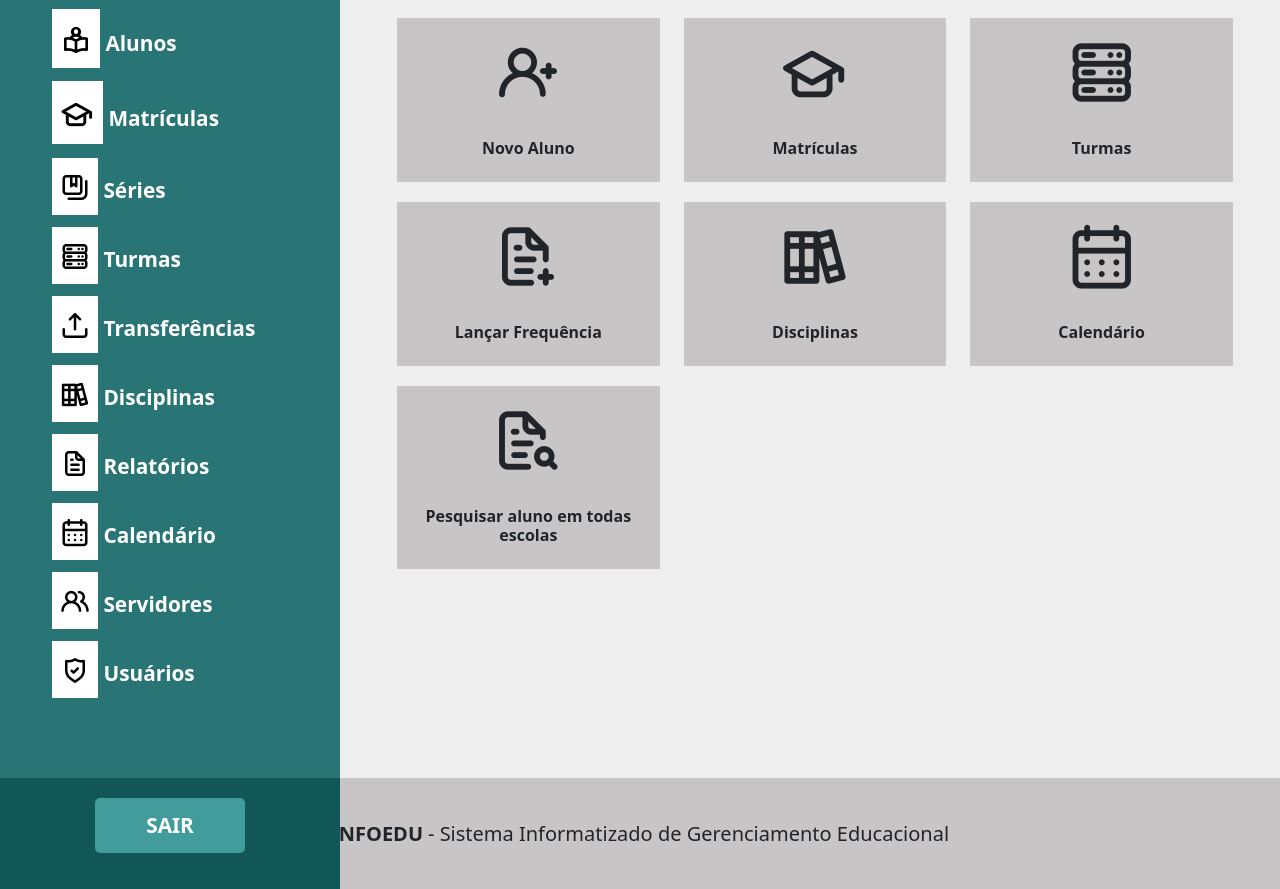
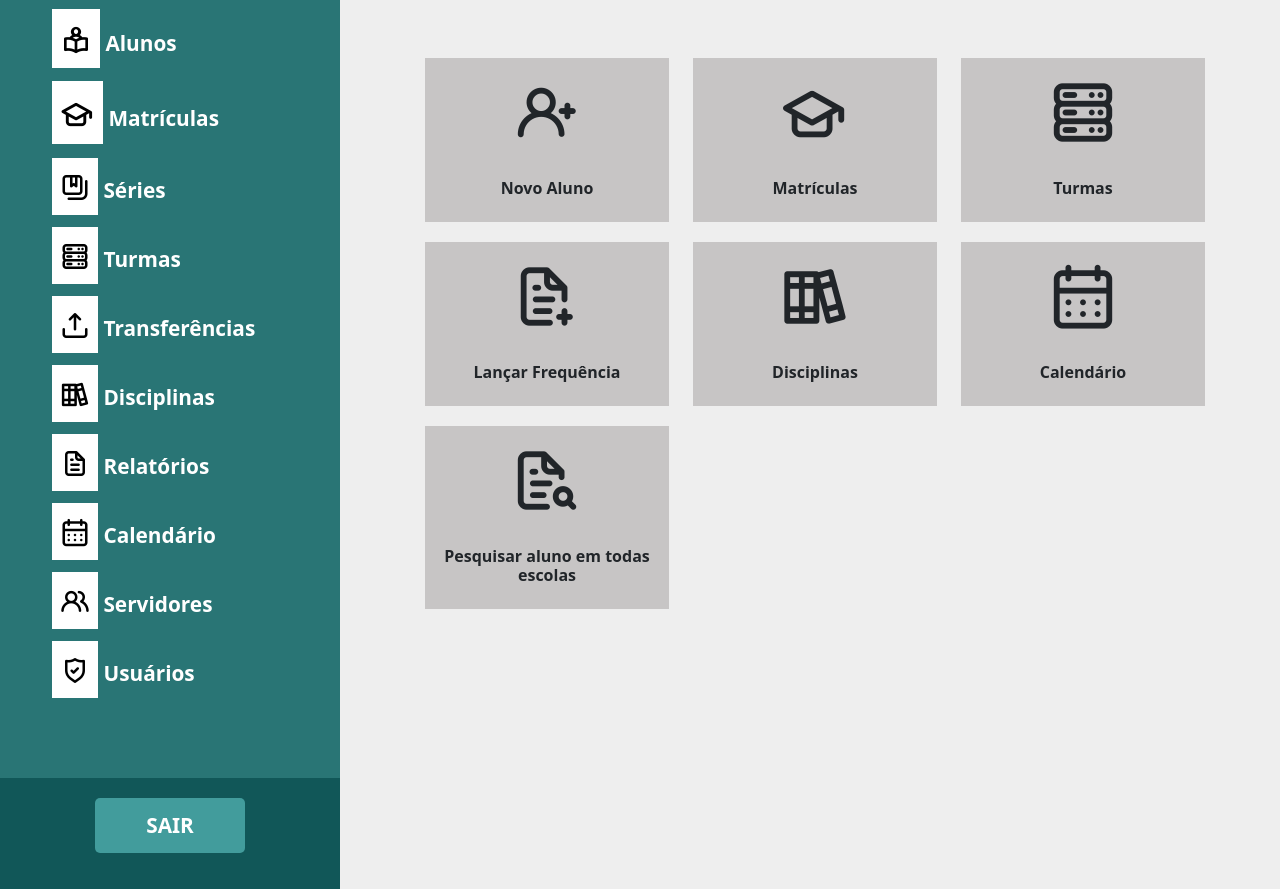
Before and after one commit to Danielmtdc16/site_Info_Edu, a plain HTML site: page index.html in a window 1280 px wide. Shown: the part 253-1142 px from the top of the page. Drawn offline with nearby package versions, Linux system fonts and the light colour scheme.

Commit message:
Retirando footer.

```diff
--- a/assets/js/script.js
+++ b/assets/js/script.js
@@ -1,12 +1,7 @@
 let logout = document.querySelector('.logout');
 let logoutSytle = window.getComputedStyle(logout);
 
-let idFooter = document.getElementById('footer');
-
 let alturaLogout = logoutSytle.height;
-
-idFooter.style.height = logoutSytle.height;
-idFooter.style.marginTop = '-'+alturaLogout;
 
 let menuBtn = document.querySelector('.open-btn');
 let sideBar = document.querySelector('.sidebar');
@@ -42,7 +37,6 @@ function atualizarAlturaContent(){
     console.log('atualizei : ', cont);
 }
 
-setInterval(atualizarAlturaContent, 1000);
 
 let optionsHeight = calc.toString();
 
@@ -62,8 +56,8 @@ menuBtn.addEventListener('click', () => {
         sideBar.classList.add('active');
 
     }
-    if (sideBar.classList.contains('active') && screenWidth <= 991) {
-        console.log('options height + px = ', optionsHeight+'px');
-        options.style.height = optionsHeight+'px';
-    }
+    //if (sideBar.classList.contains('active') && screenWidth <= 991) {
+        //console.log('options height + px = ', optionsHeight+'px');
+        //options.style.height = optionsHeight+'px';
+    //}
 });
--- a/index.html
+++ b/index.html
@@ -12,6 +12,7 @@
   </head>
   <body>
 
+    <div class="wrapper">
       <div class="main-container d-flex">
         <div class="sidebar" id="side_nav">
           <div class="header-box">
@@ -153,7 +154,7 @@
             </div>
           </nav>
 
-        <div class="container-fluid">
+          <div class="content container-fluid">
             <div class="container-fluid cards" id="cardsAll">
 
               <div class="container-fluid cards">
@@ -240,13 +241,8 @@
           </div>
         </div>
 
-
       </div>
-
-    <footer class="main-footer" id="footer">
-      <div class="footer-title">INFOEDU</div>
-      <div class="footer-subtitle"> - Sistema Informatizado de Gerenciamento Educacional</div>
-    </footer>
+    </div>
 
 
     <script src="https://cdn.jsdelivr.net/npm/bootstrap@5.3.0-alpha1/dist/js/bootstrap.bundle.min.js" integrity="sha384-w76AqPfDkMBDXo30jS1Sgez6pr3x5MlQ1ZAGC+nuZB+EYdgRZgiwxhTBTkF7CXvN" crossorigin="anonymous"></script>
```
Lines whose indentation alone changed are shown as unchanged.
